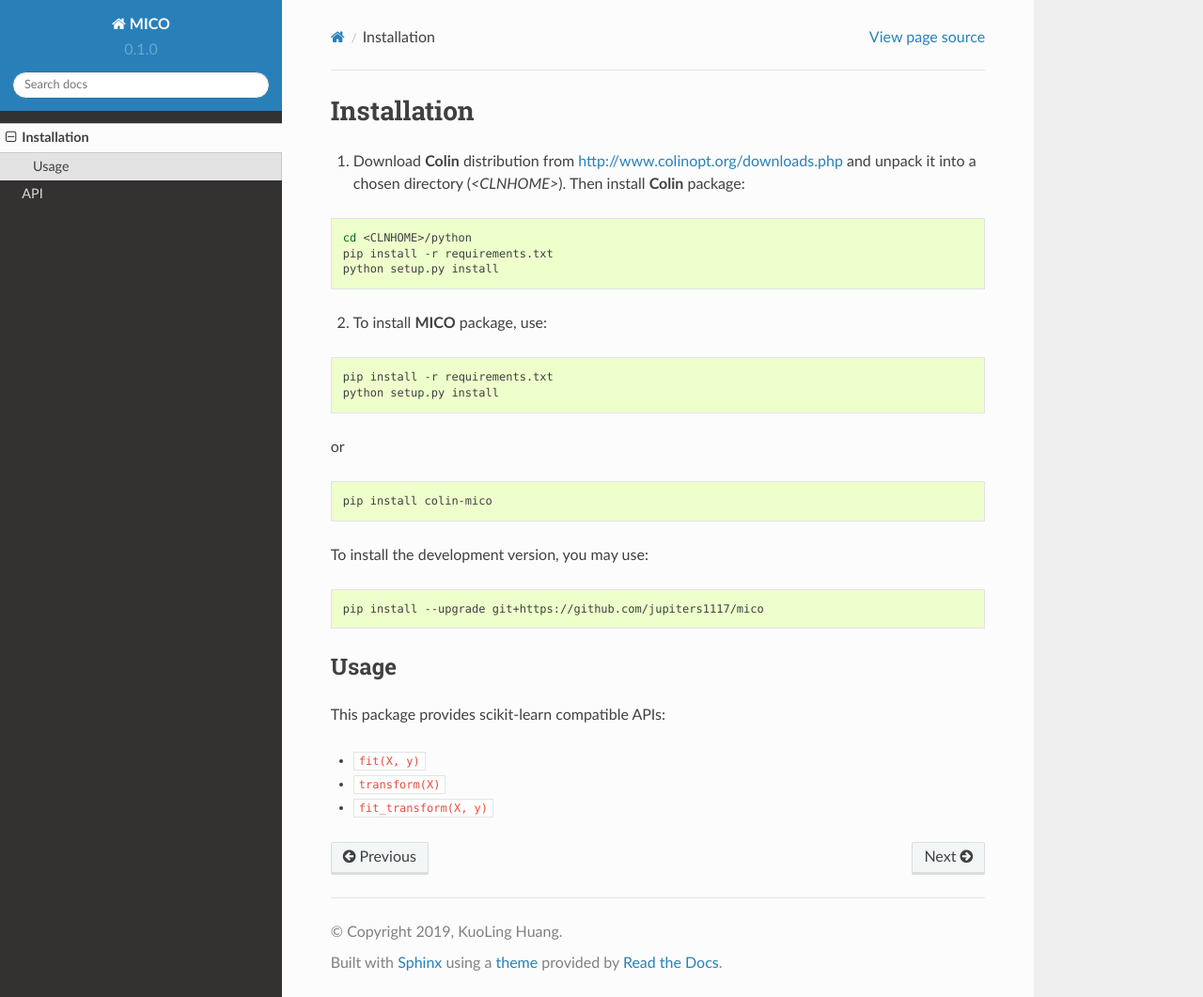
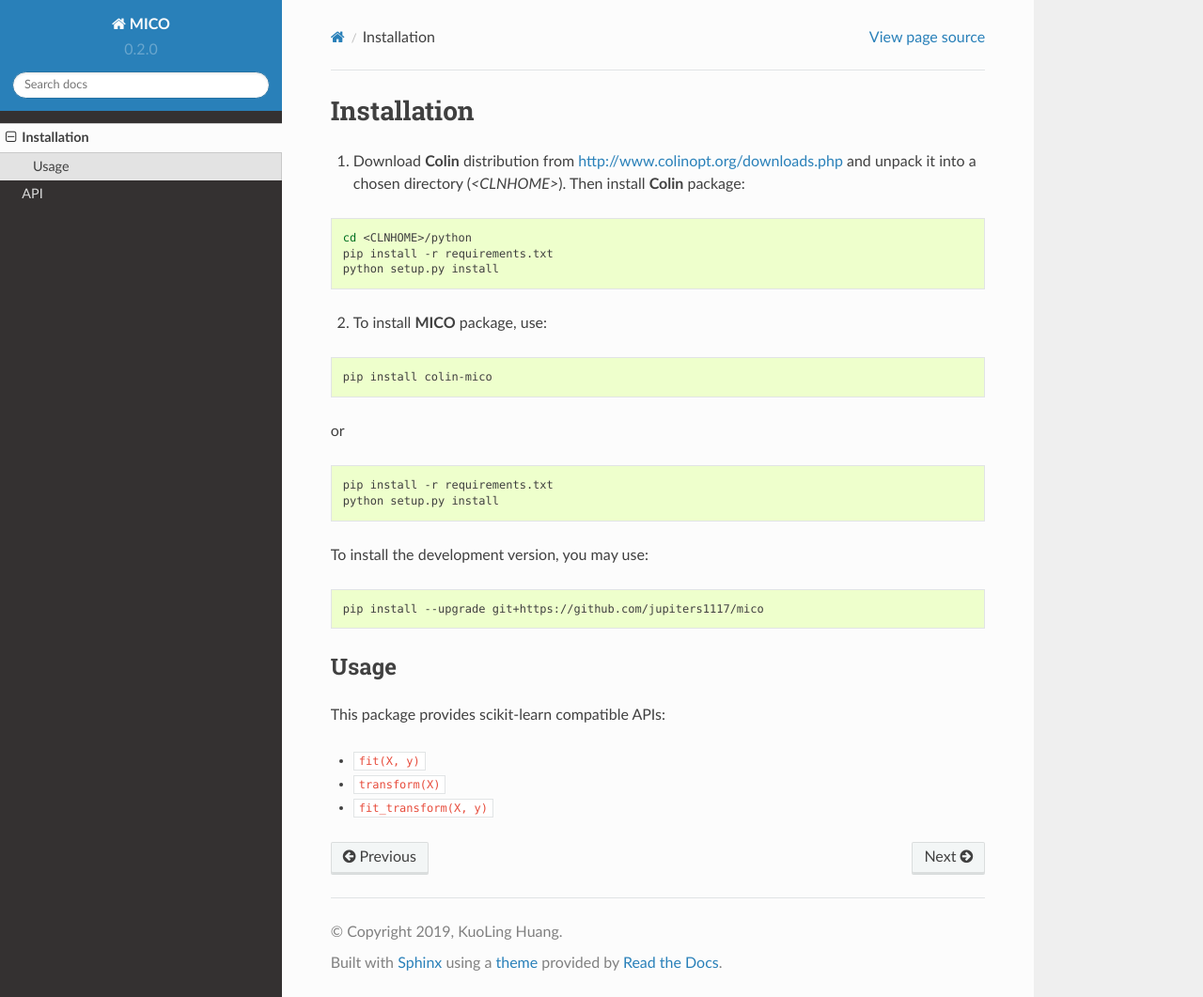
Before and after one commit to jupiters1117/mico, a Sphinx documentation site: the page built from docs/install.rst, in a window 1280 px wide and 1061 px high. Shown: the whole window at 94% size. Built offline with Sphinx 7.4.7 and the Read the Docs theme 2.0.0, drawn with Linux system fonts in a browser that asks for light colours; pages that are not in the unit, such as notebooks, are missing from menus; the version number is read from the project's files by our own code.

Commit message:
Updated doc. Bumped version to 0.2.0.

```diff
--- a/README.rst
+++ b/README.rst
@@ -45,14 +45,14 @@ Installation
 
 .. code-block:: bash
 
-    pip install -r requirements.txt
-    python setup.py install
+    pip install colin-mico
 
 or
 
 .. code-block:: bash
 
-    pip install colin-mico
+    pip install -r requirements.txt
+    python setup.py install
 
 To install the development version, you may use:
 
--- a/docs/install.rst
+++ b/docs/install.rst
@@ -15,14 +15,15 @@ Installation
 
 .. code-block:: bash
 
-    pip install -r requirements.txt
-    python setup.py install
+    pip install colin-mico
 
 or
 
 .. code-block:: bash
 
-    pip install colin-mico
+    pip install -r requirements.txt
+    python setup.py install
+
 
 To install the development version, you may use:
 
--- a/mico/version.py
+++ b/mico/version.py
@@ -33,7 +33,7 @@ License     : BSD 3 clause
 # Dev branch marker is: 'X.Y.dev' or 'X.Y.devN' where N is an integer.
 # 'X.Y.dev0' is the canonical version of 'X.Y.dev'
 #
-__version__ = '0.1.0'
+__version__ = '0.2.0'
 
 _MIFS_DATASET_INSTALL_MSG = 'See %s for installation information.' % (
     'https://github.com/glemaitre/mico')
```
Also changed, not shown: 1 other file.
